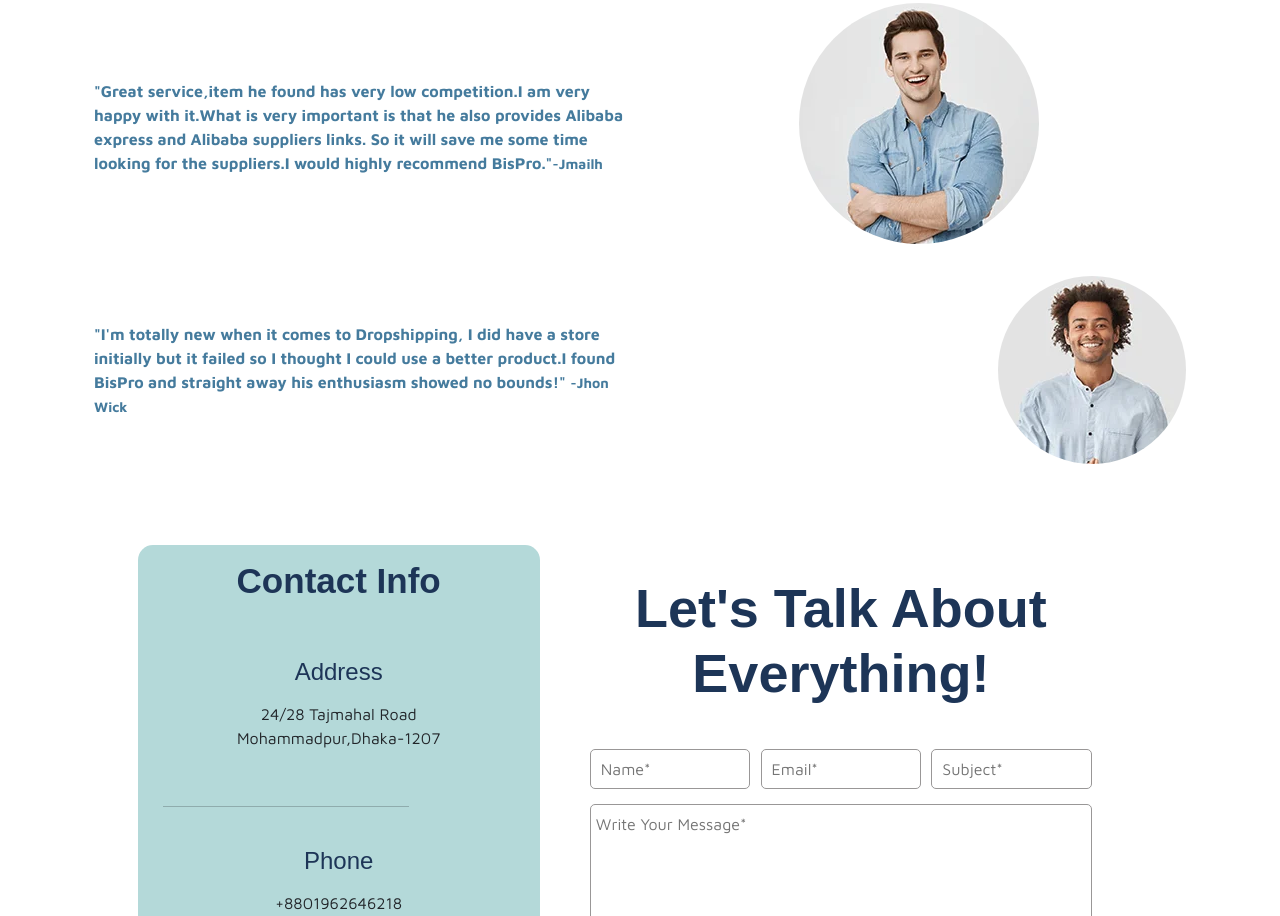
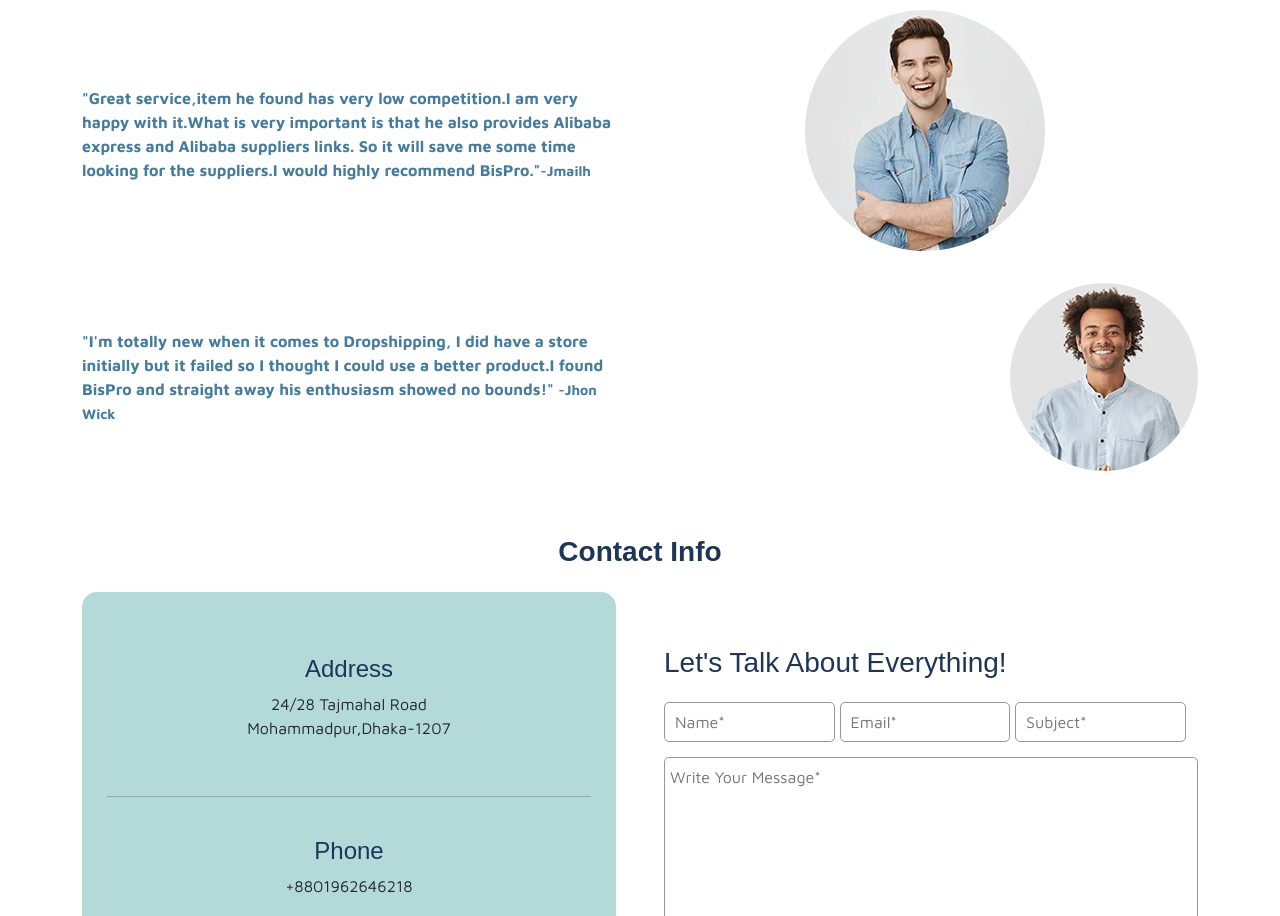
Before and after one commit to introtoxicXXl/assignment-1, a plain HTML site: page index.html in a window 1280 px wide. Shown: the part 1884-2800 px from the top of the page. Drawn offline with nearby package versions, Linux system fonts and the light colour scheme; a web font is replaced by a local one.

Commit message:
last edit

```diff
--- a/css/style.css
+++ b/css/style.css
@@ -1,28 +1,38 @@
 @import url('https://fonts.googleapis.com/css2?family=Maven+Pro:wght@400;700&family=Metrophobic&display=swap');
-*{
+
+* {
   margin: 0;
   padding: 0;
   box-sizing: border-box;
   font-family: 'Maven Pro', sans-serif;
 }
-body{
+
+body {
   background-color: #eafbee;
 }
-h1, h2, h3, h4,h5,h6{
+
+h1,
+h2,
+h3,
+h4,
+h5,
+h6 {
   font-family: 'Metrophobic', sans-serif;
   color: #1D3557;
 }
 
-.text-color{
+.text-color {
   color: #457B9D;
 }
-.hero-text h1{
+
+.hero-text h1 {
   font-size: 70px;
   font-weight: 700;
   border-left: 10px solid #3c6382;
   padding-left: 20px;
 }
-.button{
+
+.button {
   text-decoration: none;
   color: white;
   border: 0;
@@ -33,80 +43,70 @@ h1, h2, h3, h4,h5,h6{
   margin-top: 40px;
   margin-left: 20px;
 }
-.hero-image img{
+
+.hero-image img {
   width: 450px;
   border-radius: 40px;
   background-color: #d9e0d570;
   margin-right: 0 !important;
   box-shadow: rgb(38, 57, 77) 0px 20px 30px -10px;
 }
-.company-img img{
+
+.company-img img {
   border-radius: 50%;
 }
-.company-text h2{
+
+.company-text h2 {
   font-size: 40px;
   font-weight: 700;
 }
-.company-text p{
+
+.company-text p {
   text-align: justify;
 }
-.box-1{
+
+.box-1 {
   background-color: #999797 !important;
   border-radius: 10px !important;
   text-align: justify;
   box-shadow: rgba(0, 0, 0, 0.25) 0px 14px 28px, rgba(0, 0, 0, 0.22) 0px 10px 10px;
 }
-.box-2{
+
+.box-2 {
   background-color: #6FA6A6 !important;
   border-radius: 10px !important;
   text-align: justify;
   box-shadow: rgba(0, 0, 0, 0.25) 0px 14px 28px, rgba(0, 0, 0, 0.22) 0px 10px 10px;
 }
-.box-3{
+
+.box-3 {
   background-color: #B4D9D9 !important;
   border-radius: 10px !important;
   text-align: justify;
   box-shadow: rgba(0, 0, 0, 0.25) 0px 14px 28px, rgba(0, 0, 0, 0.22) 0px 10px 10px;
 }
-.clint-text p{
+
+.clint-text p {
   color: #457b9d;
   font-weight: 700;
 }
-.img-1{
-  border-radius: 50%;
-}
-.img-2{
+
+.img-1 {
   border-radius: 50%;
 }
 
-.contact{
-  width: 100%;
-  height: 80vh;
-  padding: 0 5%;
-  display: flex;
-  align-items: center;
+.img-2 {
+  border-radius: 50%;
 }
-.address{
-  width: 40%;
+
+.address {
   background-color: #B4D9D9;
   padding: 15px 25px;
   text-align: center;
   border-radius: 15px;
+}
 
-}
-.address h3{
-  font-weight: bold;
-  text-align: center;
-  font-size: 35px;
-}
-.address h4{
-  margin-bottom: 15px;
-}
-.form{
-  width: 50%;
-  margin:auto;
-}
-.form input{
+.form input {
   background-color: transparent;
   border: 1px solid #999797;
   outline: none;
@@ -116,7 +116,8 @@ h1, h2, h3, h4,h5,h6{
   margin: 15px 0px;
   width: 32%;
 }
-.form textarea{
+
+.form textarea {
   width: 100%;
   background-color: transparent;
   border: 1px solid #999797;
@@ -124,25 +125,8 @@ h1, h2, h3, h4,h5,h6{
   padding: 7px 5px;
   border-radius: 5px;
 }
-.form h3{
-  font-size: 54px;
-  padding-bottom: 20px;
-  width: 100%;
-  text-align: center;
-  font-weight: bold;
-}
-.input-flex{
-  display: flex;
-  justify-content: space-between;
-}
-hr{
-  width: 70%;
-  display: block;
-  margin: auto;
-  background-color: rgb(0, 0, 0);
-  outline: none;
-}
-.submit{
+
+.submit {
   text-decoration: none;
   color: white;
   padding: 10px 40px;
@@ -153,16 +137,18 @@ hr{
   margin-top: 10px;
 }
 
-footer{
+footer {
   padding: 20px 0;
   background-color: #000;
   text-align: center;
 }
-footer h5{
+
+footer h5 {
   color: #fff;
   font-weight: 400;
 }
-footer p{
+
+footer p {
   color: #fff;
   font-weight: 400;
   margin-top: 5px;
--- a/index.html
+++ b/index.html
@@ -11,7 +11,8 @@
     integrity="sha384-EVSTQN3/azprG1Anm3QDgpJLIm9Nao0Yz1ztcQTwFspd3yD65VohhpuuCOmLASjC" crossorigin="anonymous">
 </head>
 
-<body class="container">
+<body>
+  <!-- hero section -->
   <section class="container" id="hero">
     <div class="row row-cols-lg-2 row-cols-md-2 row-cols-sm-1 row-cols-1">
       <div
@@ -27,8 +28,9 @@
     </div>
   </section>
 
+<!-- company section -->
   <section class="container mt-5" id="company">
-    <h6 class="d-block text-center fw-bold my-5">LEARN ABOUT <span class="text-color">BISPRO</span></h6>
+    <h1 class="d-block text-center fw-bold my-5">LEARN ABOUT <span class="text-color">BISPRO</span></h1>
     <div class="row row-cols-lg-2 row-cols-md-1 row-cols-sm-1 row-cols-1">
       <div class="col d-flex justify-content-center align-items-center">
         <div class="company-img">
@@ -38,10 +40,12 @@
       <div class="col">
         <div class="company-text">
 
-          <h2 class="fs-1 text-center">Best & Creative Agency for your <br> <span class="text-color">Company</span></h2>
-          <br><br>
-          <p class="fw-bold"><small>"We turn ideas into extraordinary digital products and experiences."</small></p>
-          <br><br>
+          <h4 class="text-center fw-bold my-4">Best & Creative Agency for your <span class="text-color">Company</span>
+          </h4>
+          <br>
+          <p class="fw-bold text-color"><small>"We turn ideas into extraordinary digital products and
+              experiences."</small></p>
+          <br>
           <p> <b> BisPro </b>provides a lot of information up front for their customers because they know that
             partnering
             with an agency (and choosing which one on top of that) is a big decision for scaling businesses. It not
@@ -55,8 +59,9 @@
     </div>
   </section>
 
+  <!-- about section -->
   <section class="container my-5" id="about-us">
-    <h1 class="about-text text-center my-5">Best Quality Service for your Company</h1>
+    <h1 class="text-center my-5">Best Quality Service for your Company</h1>
     <div class="row row-cols-1 row-cols-md-3 g-4">
       <div class="col">
         <div class="card h-100 box-1 py-3">
@@ -94,6 +99,7 @@
     </div>
   </section>
 
+  <!-- clink review section -->
   <section class="container my-5" id="clint-revw">
     <h1 class="text-center fw-bold my-5">Our Happy Clients Says About Us</h1>
     <div class="row row-cols-lg-2 row-cols-md-2 row-cols-sm-1 row-cols-1 mt-2">
@@ -122,9 +128,12 @@
     </div>
   </section>
 
-  <section class="contact">
+  <!-- contact section -->
+  <section class="container my-3" id="contact">
+    <h3 class="text-center fw-bold my-4">Contact Info</h3>
+    <div class="row row-cols-lg-2 row-cols-md-2 row-cols-sm-1 row-cols-1 g-5">
+      <div class="col">
         <div class="address">
-      <h3>Contact Info</h3>
           <br><br>
           <h4>Address</h4>
           <address>24/28 Tajmahal Road <br> Mohammadpur,Dhaka-1207</address>
@@ -139,8 +148,9 @@
           <h4>Email</h4>
           <address>bis.pro@gmail.com</address>
           <address>bispro.info@yahoo.com</address>
-
         </div>
+      </div>
+      <div class="col d-flex justify-content-center align-items-center">
         <div class="form">
           <h3>Let's Talk About Everything!</h3>
           <div class="input-flex">
@@ -148,17 +158,17 @@
             <input type="email" placeholder="Email*">
             <input type="text" placeholder="Subject*">
           </div>
-
           <textarea name="" id="" cols="50" rows="10" placeholder="Write Your Message*"></textarea>
           <a href="#" class="submit">Submit</a>
-
+        </div>
+      </div>
     </div>
   </section>
 
+  <!-- footer section -->
   <footer>
-    <h5>BISPRO means perfect because less perfect means death.</h5>
-    <p>© 2021 BISPRO Made with love</p>
+    <h5>BISPRO means perfect because less perfect means Death.</h5>
+    <p>© 2020 BISPRO Made with love</p>
   </footer>
 </body>
-
 </html>
```
Lines whose indentation alone changed are shown as unchanged.
